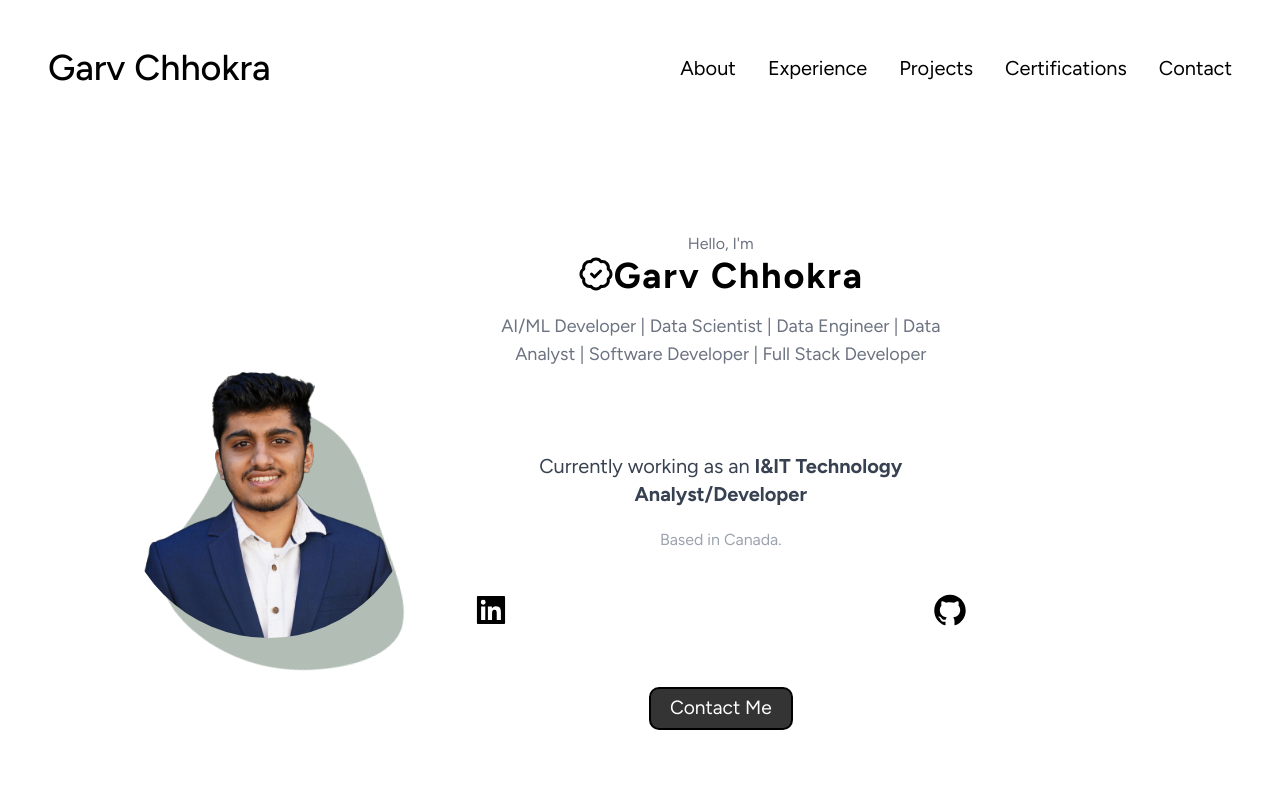
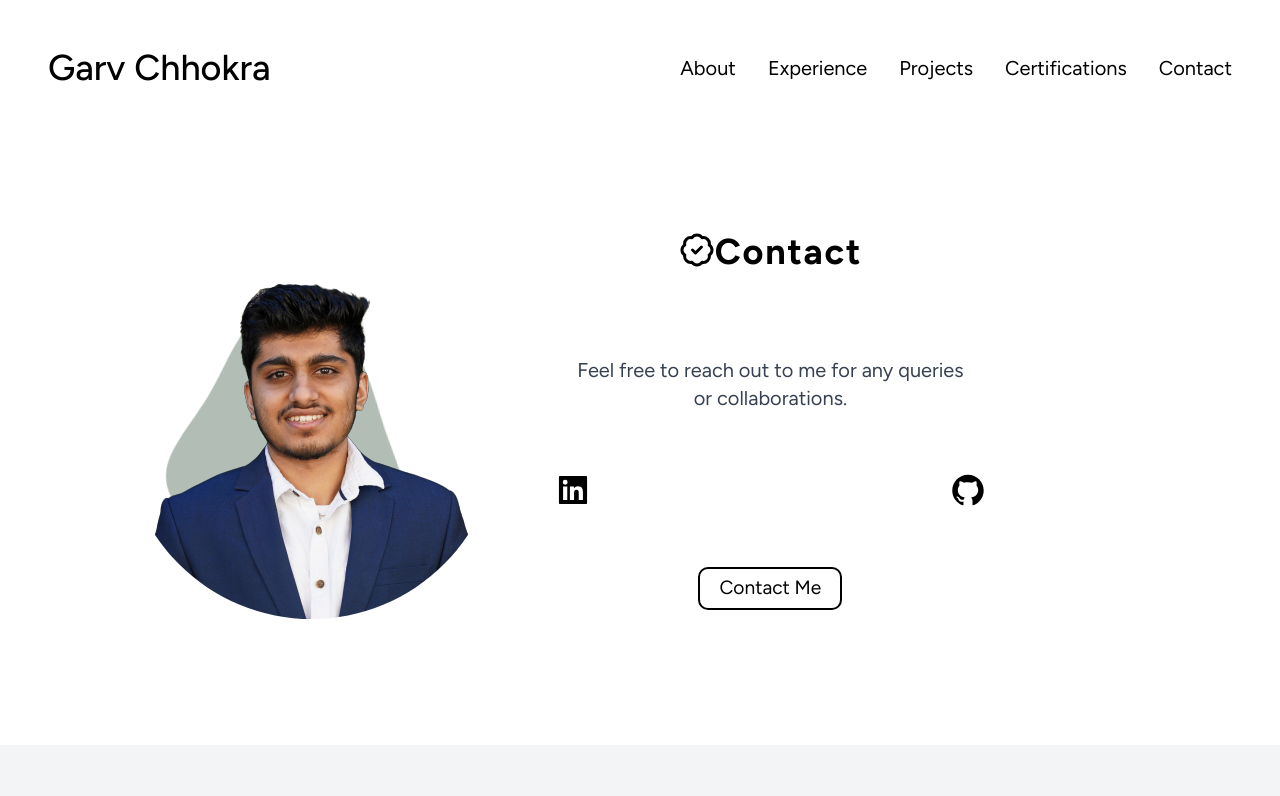
Before and after one commit to GarvChhokra/Garv-Portfolio, a Next.js app: page / in a window 1280 px wide. Shown: the top 796 px of the page. Built offline with nearby package versions, Linux system fonts and the light colour scheme.

Commit message:
fix scroll

```diff
--- a/src/components/HomePage/info.tsx
+++ b/src/components/HomePage/info.tsx
@@ -1,9 +1,9 @@
-"use client"
+import React from "react";
 import Link from "next/link";
-import React from "react";
 import { AiFillLinkedin, AiFillGithub } from "react-icons/ai";
+import { LuBadgeCheck } from "react-icons/lu";
+import { Link as ScrollLink } from "react-scroll";
 import styled from "styled-components";
-import { LuBadgeCheck } from "react-icons/lu";
 
 const Button = styled.button<{ $primary?: boolean }>`
   color: ${(props) => (props.$primary ? "black" : "white")};
@@ -18,23 +18,17 @@ const Button = styled.button<{ $primary?: boolean }>`
 
   &:hover {
     background-color: black;
-    color: ${(props) => (props.$primary ? "white" : "blacks")};
+    color: ${(props) => (props.$primary ? "white" : "black")};
   }
-`;
+}`;
 
-const Info = () => {
+const Contact = () => {
   return (
     <div className="text-center xl:p-4 xl:w-3/4 mb-5">
-      <p className="text-gray-500">Hello, I&apos;m</p>
-      <h2 className="text-4xl font-bold tracking-wider flex justify-center"><LuBadgeCheck />Garv Chhokra</h2>
-      <p className="text-gray-500 text-lg mt-4">
-        AI/ML Developer | Data Scientist | Data Engineer | Data Analyst |
-        Software Developer | Full Stack Developer
+      <h2 className="text-4xl font-bold tracking-wider flex justify-center"><LuBadgeCheck />Contact</h2>
+      <p className="text-gray-700 text-xl mt-8 xl:mt-16 p-5 sm:justify-center sm:text-center">
+        Feel free to reach out to me for any queries or collaborations.
       </p>
-      <p className="text-gray-700 text-xl mt-8 xl:mt-16 p-5 sm:justify-center sm:text-center">
-        Currently working as an <strong>I&IT Technology Analyst/Developer</strong>
-      </p>
-      <p className="text-gray-400 text-md">Based in Canada. </p>
       <div className="flex justify-center xl:justify-between text-4xl mt-8 xl:mt-10 mb-10">
         <Link href="https://www.linkedin.com/in/garvchhokra/" target="blank">
           <AiFillLinkedin />
@@ -43,14 +37,11 @@ const Info = () => {
           <AiFillGithub />
         </Link>
       </div>
-      {/* <a href="https://www.linkedin.com/in/garvchhokra/" target="_blank">
-      <Button $primary>Resume</Button>
-      </a> */}
-      <Link href="#Contact">
-        <Button>Contact Me</Button>
-      </Link>
+      <ScrollLink to="Contact" smooth={true} duration={500}>
+        <Button $primary>Contact Me</Button>
+      </ScrollLink>
     </div>
   );
 };
 
-export default Info;
+export default Contact;
```
